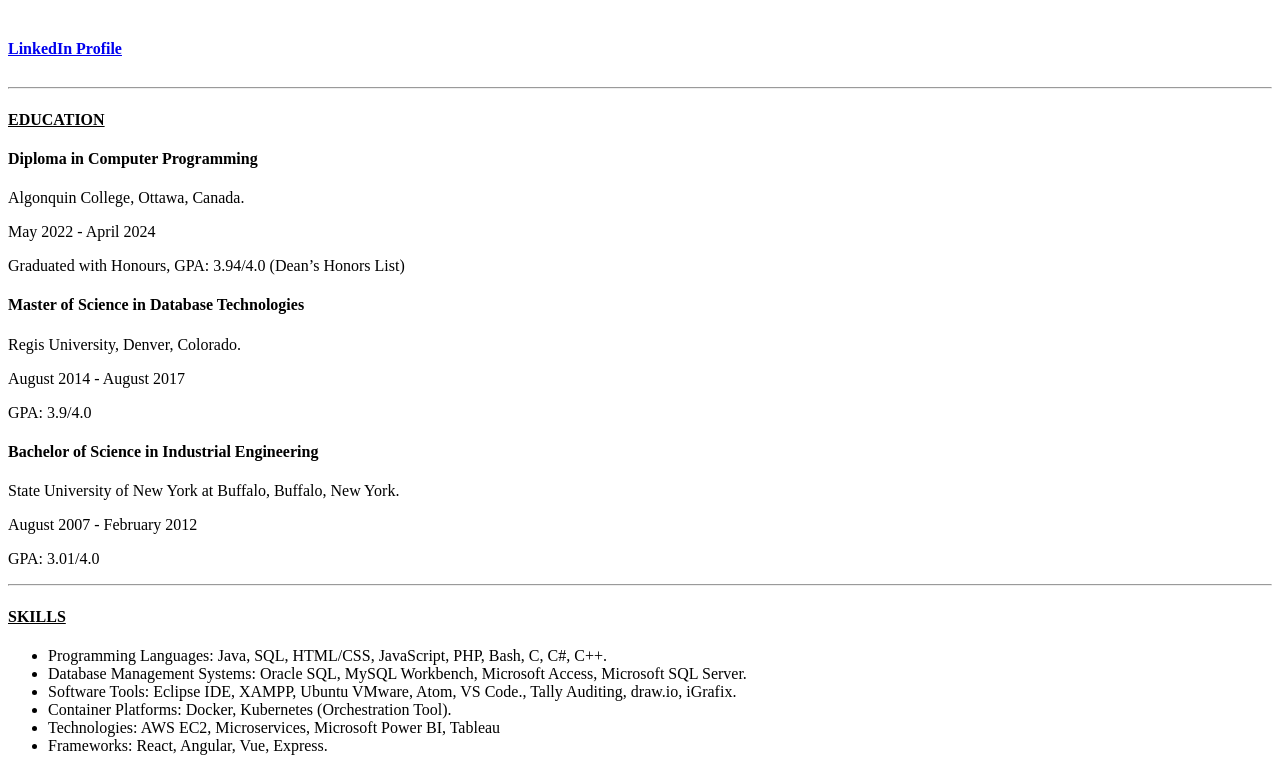
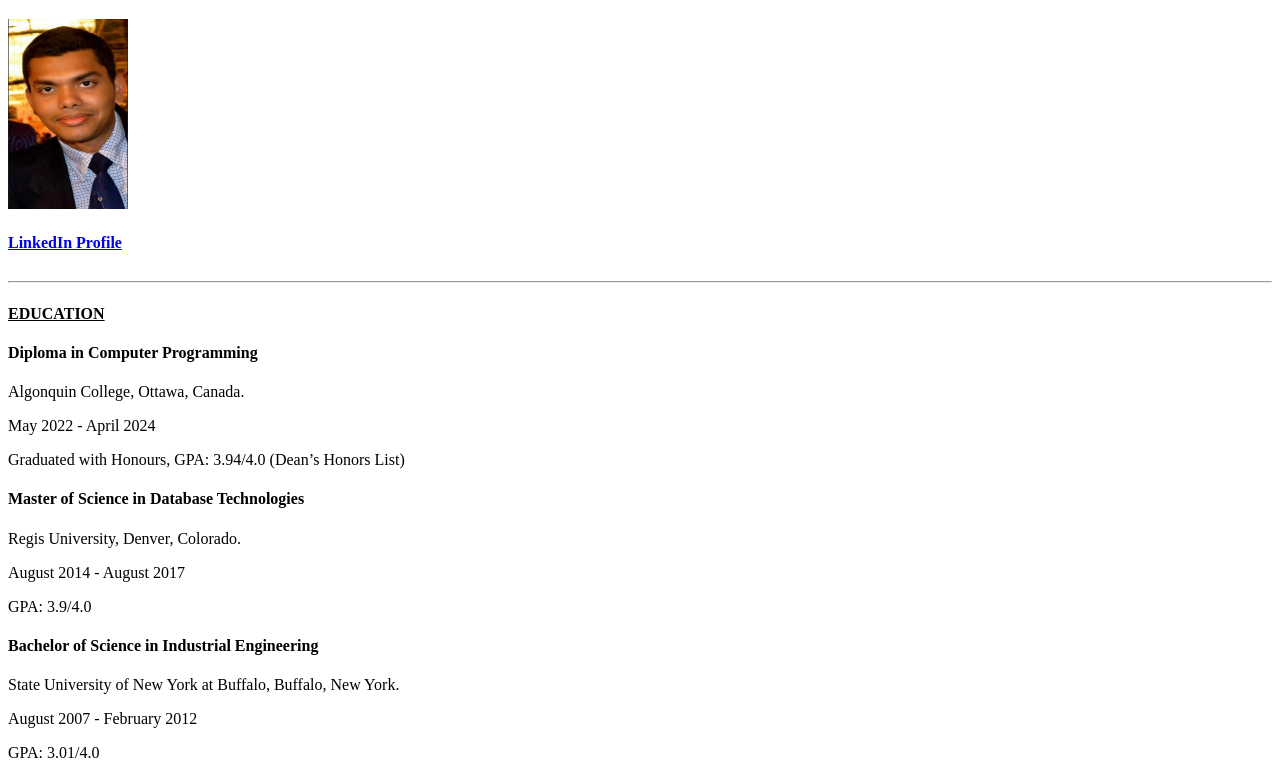
Before and after one commit to MayankKushwaha2022/Resume, a plain HTML site: page index.html in a window 1280 px wide. Shown: the part 61-821 px from the top of the page. Drawn offline with Linux system fonts and the light colour scheme.

Commit message:
Update index.html

```diff
--- a/index.html
+++ b/index.html
@@ -12,7 +12,7 @@
 </head>
 <body>
 <h1>Mayank Kushwaha</h1>
-
+<img src="./pic.png" width="120" height="190" alt="Image of Mayank Kushwaha">
 <div class="container">
 <h4><a href="https://www.linkedin.com/in/mayank-kushwaha-b81476105/">LinkedIn Profile</a></h4>
 <!-- <h4><a href="https://github.com/MayankKushwaha2022">Github Profile</a></h4> -->
```
